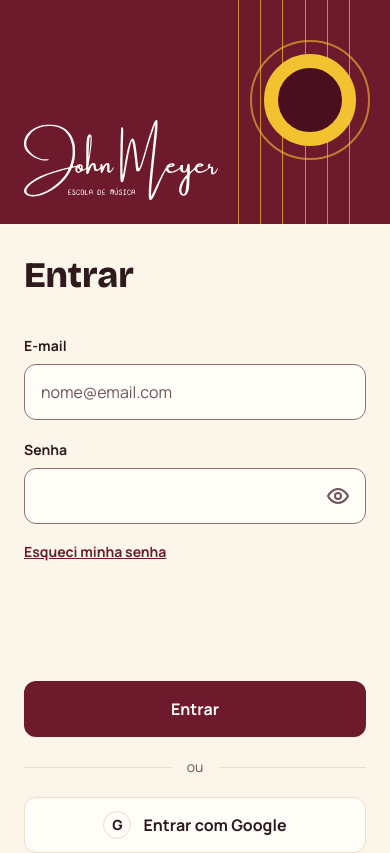
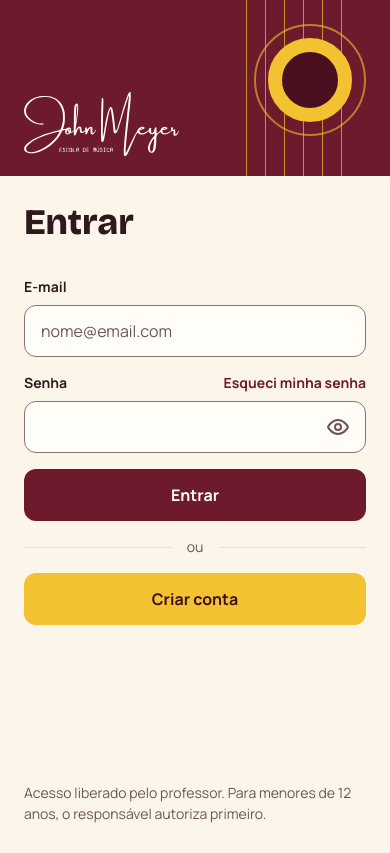
Before and after one commit to rogeriocaetanojr/ava-musica, a Next.js app: page /login in a window 390 px wide. Shown: the top 853 px of the page. Built offline with nearby package versions, Linux system fonts and the light colour scheme; no server answers.

Commit message:
style(login): deixa a tela de entrar compacta e o captcha invisível

```diff
--- a/src/app/criar-conta/formulario-criar-conta.tsx
+++ b/src/app/criar-conta/formulario-criar-conta.tsx
@@ -92,8 +92,8 @@ export function FormularioCriarConta() {
     );
 
   return (
-    <div className="space-y-5">
-      <form onSubmit={criar} noValidate className="space-y-5">
+    <div className="space-y-4">
+      <form onSubmit={criar} noValidate className="space-y-4">
         <Campo
           id="nome"
           rotulo="Nome completo"
@@ -135,13 +135,6 @@ export function FormularioCriarConta() {
           <p>{erro}</p>
         </Aviso>
       )}
-
-      <p className="text-sm text-texto-secundario">
-        Já tem conta?{" "}
-        <Link href="/login" className={link}>
-          Entrar
-        </Link>
-      </p>
     </div>
   );
 }
--- a/src/app/criar-conta/page.tsx
+++ b/src/app/criar-conta/page.tsx
@@ -1,6 +1,7 @@
 import type { Metadata } from "next";
 import { Suspense } from "react";
 import { redirect } from "next/navigation";
+import Link from "next/link";
 import { TelaDeEntrada } from "@/components/tela-de-entrada";
 import { destinoDaSessao, obterSessao } from "@/lib/auth";
 import { tituloDaPagina } from "@/lib/site";
@@ -20,9 +21,21 @@ export default function PaginaCriarConta() {
     <TelaDeEntrada
       chamada="Primeira aula?"
       destaque="Crie a sua conta."
+      apoio="Crie a conta, confirme o e-mail e espere o professor liberar o acesso."
       titulo="Criar conta"
+      rodape={
+        <p className="text-sm text-texto-secundario">
+          Já tem conta?{" "}
+          <Link
+            href="/login"
+            className="inline-flex min-h-11 items-center font-bold text-destaque underline"
+          >
+            Entrar
+          </Link>
+        </p>
+      }
     >
-      <p className="leading-relaxed text-texto-secundario">
+      <p className="text-sm leading-normal text-texto-secundario">
         Depois de confirmar o e-mail, o professor libera o seu acesso. Para
         menores de 12 anos, o responsável autoriza primeiro.
       </p>
--- a/src/app/login/captcha.tsx
+++ b/src/app/login/captcha.tsx
@@ -1,18 +1,28 @@
 "use client";
 
-import { useEffect, useImperativeHandle, useRef, type Ref } from "react";
+import {
+  useEffect,
+  useImperativeHandle,
+  useRef,
+  useState,
+  type Ref,
+} from "react";
 
 // Widget do Cloudflare Turnstile, carregado direto do script oficial (sem
-// pacote). O token vale uma vez só: depois de cada pedido, o formulário
+// pacote), em modo invisível: só aparece quando a Cloudflare pede uma
+// interação. O token vale uma vez só: depois de cada pedido, o formulário
 // chama reiniciar() para gerar outro.
 
 type OpcoesTurnstile = {
   sitekey: string;
   language: string;
   size: "flexible";
+  appearance: "interaction-only";
   callback: (token: string) => void;
   "expired-callback": () => void;
   "error-callback": () => void;
+  "before-interactive-callback": () => void;
+  "after-interactive-callback": () => void;
 };
 
 declare global {
@@ -57,6 +67,8 @@ export function Captcha({
   const chave = process.env.NEXT_PUBLIC_TURNSTILE_SITE_KEY;
   const elemento = useRef<HTMLDivElement>(null);
   const widget = useRef<string | null>(null);
+  // Enquanto não há desafio, o espaço do widget fica fechado.
+  const [interativo, setInterativo] = useState(false);
   // O callback muda a cada render do formulário; o widget lê o mais recente.
   const avisar = useRef(aoMudarToken);
   useEffect(() => {
@@ -80,9 +92,12 @@ export function Captcha({
           sitekey: chave,
           language: "pt-br",
           size: "flexible",
+          appearance: "interaction-only",
           callback: (token) => avisar.current(token),
           "expired-callback": () => avisar.current(null),
           "error-callback": () => avisar.current(null),
+          "before-interactive-callback": () => setInterativo(true),
+          "after-interactive-callback": () => setInterativo(false),
         });
       })
       .catch(() => avisar.current(null));
@@ -93,5 +108,10 @@ export function Captcha({
     };
   }, [chave]);
 
-  return <div ref={elemento} className="min-h-[65px]" />;
+  return (
+    <div
+      ref={elemento}
+      className={interativo ? "min-h-[65px]" : "m-0! h-0 overflow-hidden"}
+    />
+  );
 }
--- a/src/app/login/formulario-login.tsx
+++ b/src/app/login/formulario-login.tsx
@@ -3,7 +3,7 @@
 import { useRef, useState } from "react";
 import Link from "next/link";
 import { Aviso } from "@/components/aviso";
-import { Botao } from "@/components/botao";
+import { Botao, classesDoBotao } from "@/components/botao";
 import { Campo } from "@/components/campo";
 import { CampoSenha } from "@/components/campo-senha";
 import { criarClienteNavegador } from "@/lib/supabase/navegador";
@@ -18,9 +18,6 @@ import {
   MENSAGEM_MUITAS_TENTATIVAS,
 } from "./mensagens";
 
-const link =
-  "inline-flex min-h-12 items-center text-sm font-bold text-destaque underline";
-
 export function FormularioLogin() {
   const [email, setEmail] = useState("");
   const [senha, setSenha] = useState("");
@@ -28,21 +25,6 @@ export function FormularioLogin() {
   const [erro, setErro] = useState<string | null>(null);
   const [tokenCaptcha, setTokenCaptcha] = useState<string | null>(null);
   const captcha = useRef<ControleDoCaptcha>(null);
-
-  async function entrarComGoogle() {
-    const supabase = criarClienteNavegador();
-    const { error } = await supabase.auth.signInWithOAuth({
-      provider: "google",
-      options: { redirectTo: `${window.location.origin}/auth/callback` },
-    });
-    if (error) {
-      setErro(
-        ehLimiteDeTentativas(error)
-          ? MENSAGEM_MUITAS_TENTATIVAS
-          : "Não foi possível entrar com o Google. Tente com e-mail e senha.",
-      );
-    }
-  }
 
   async function entrar(evento: React.FormEvent<HTMLFormElement>) {
     evento.preventDefault();
@@ -80,8 +62,8 @@ export function FormularioLogin() {
   }
 
   return (
-    <div className="space-y-5">
-      <form onSubmit={entrar} className="space-y-5">
+    <div className="space-y-4">
+      <form onSubmit={entrar} className="space-y-4">
         <Campo
           id="email"
           rotulo="E-mail"
@@ -93,7 +75,6 @@ export function FormularioLogin() {
           value={email}
           onChange={(evento) => setEmail(evento.target.value)}
         />
-        <div className="space-y-1">
         <CampoSenha
           id="senha"
           rotulo="Senha"
@@ -101,11 +82,15 @@ export function FormularioLogin() {
           autoComplete="current-password"
           value={senha}
           onChange={(evento) => setSenha(evento.target.value)}
-          />
-          <Link href="/esqueci-senha" className={link}>
+          acao={
+            <Link
+              href="/esqueci-senha"
+              className="-my-3 inline-flex min-h-11 items-center text-sm font-bold text-destaque hover:underline"
+            >
               Esqueci minha senha
             </Link>
-        </div>
+          }
+        />
         <Captcha ref={captcha} aoMudarToken={setTokenCaptcha} />
         <Botao type="submit" disabled={ocupado}>
           {ocupado ? "Entrando…" : "Entrar"}
@@ -126,32 +111,9 @@ export function FormularioLogin() {
         ou
         <span className="h-px flex-1 bg-linha" />
       </div>
-      <Botao variante="secundario" onClick={entrarComGoogle}>
-        <span
-          aria-hidden="true"
-          className="flex size-7 items-center justify-center rounded-full border border-linha text-sm font-extrabold"
-        >
-          G
-        </span>
-        Entrar com Google
-      </Botao>
-
-      <p className="text-sm text-texto-secundario">
-        Ainda não tem conta?{" "}
-        <Link href="/criar-conta" className={link}>
+      <Link href="/criar-conta" className={classesDoBotao("destaque")}>
         Criar conta
       </Link>
-      </p>
-
-      {/* No celular, a versão curta deste aviso fica no rodapé da página. */}
-      <div className="hidden md:block">
-        <Aviso>
-          <p>
-            Quem cria a conta espera o professor liberar o acesso. Para menores
-            de 12 anos, o responsável autoriza primeiro.
-          </p>
-        </Aviso>
-      </div>
     </div>
   );
 }
--- a/src/app/login/page.tsx
+++ b/src/app/login/page.tsx
@@ -1,10 +1,8 @@
 import type { Metadata } from "next";
 import { Suspense } from "react";
 import { redirect } from "next/navigation";
-import Link from "next/link";
-import { LogoDoAva } from "@/components/logo-do-ava";
 import { Aviso } from "@/components/aviso";
-import { BocaDoViolao, Cordas } from "@/components/cordas";
+import { TelaDeEntrada } from "@/components/tela-de-entrada";
 import { destinoDaSessao, obterSessao } from "@/lib/auth";
 import { tituloDaPagina } from "@/lib/site";
 import { FormularioLogin } from "./formulario-login";
@@ -59,64 +57,20 @@ export default function PaginaLogin({
   searchParams: Parametros;
 }) {
   return (
-    <main
-      data-tela-cheia
-      className="flex flex-1 flex-col md:grid md:min-h-screen md:grid-cols-[13fr_11fr]"
+    <TelaDeEntrada
+      chamada="Afine e entre."
+      destaque="A aula de hoje te espera."
+      apoio="Vídeos, cifras, playbacks e provas das suas aulas de música, num só lugar."
+      titulo="Entrar"
+      subtitulo="Entre com o seu e-mail e a sua senha."
+      nota="Acesso liberado pelo professor. Para menores de 12 anos, o responsável autoriza primeiro."
+      semPrivacidade
     >
-      <section className="relative flex h-56 shrink-0 flex-col justify-end overflow-hidden bg-bordo px-6 py-6 text-sobre-bordo md:h-auto md:justify-start md:px-15 md:py-12">
-        {/* No celular, os enfeites ficam no canto direito do topo. */}
-        <Cordas className="absolute inset-y-0 right-10 flex w-28 md:hidden" />
-        <BocaDoViolao className="absolute top-10 right-5 size-30 md:hidden" />
-        <Cordas className="absolute inset-y-0 left-[78%] hidden w-28 -translate-x-1/2 md:flex lg:left-[70%]" />
-        <BocaDoViolao className="absolute top-1/2 left-[78%] hidden size-40 -translate-x-1/2 -translate-y-1/2 md:block lg:left-[70%] lg:size-56" />
-
-        <div className="relative flex items-center gap-3">
-          <LogoDoAva className="[--altura:80px] md:[--altura:120px]" />
-        </div>
-
-        <div className="relative my-auto hidden max-w-md space-y-6 py-12 md:block">
-          <p className="font-titulo text-5xl leading-[1.1] tracking-tight lg:text-6xl">
-            Afine e entre.
-            <span className="block text-amarelo">
-              A aula de hoje te espera.
-            </span>
-          </p>
-          <p className="text-lg leading-relaxed">
-            Vídeos, cifras, playbacks e provas das suas aulas de música, num só
-            lugar.
-          </p>
-        </div>
-
-        <p className="relative hidden text-sm md:block">Aulas de música</p>
-      </section>
-
-      <section className="flex flex-1 flex-col px-6 pt-8 pb-6 md:items-center md:justify-center md:px-16 md:py-10">
-        <div className="flex w-full flex-1 flex-col gap-6 md:max-w-100 md:flex-none">
-          <div className="space-y-4">
-            <h1 className="font-titulo text-4xl text-texto">Entrar</h1>
-            <p className="hidden leading-relaxed text-texto-secundario md:block">
-              Entre com o seu e-mail e a sua senha, ou com a sua conta Google.
-            </p>
-          </div>
-          <Suspense>
-            <RedirecionarLogado />
-            <AvisoDeErro searchParams={searchParams} />
-          </Suspense>
-          <FormularioLogin />
-          <footer className="mt-auto space-y-1 pt-6 md:mt-0 md:pt-0">
-            <p className="text-sm leading-relaxed text-texto-secundario md:hidden">
-              O professor libera cada conta nova. Para menores de 12 anos, o
-              responsável autoriza primeiro.
-            </p>
-            <Link
-              href="/privacidade"
-              className="inline-flex min-h-12 items-center text-sm font-bold text-destaque underline"
-            >
-              Política de privacidade
-            </Link>
-          </footer>
-        </div>
-      </section>
-    </main>
+      <Suspense>
+        <RedirecionarLogado />
+        <AvisoDeErro searchParams={searchParams} />
+      </Suspense>
+      <FormularioLogin />
+    </TelaDeEntrada>
   );
 }
--- a/src/components/botao.tsx
+++ b/src/components/botao.tsx
@@ -14,7 +14,7 @@ export function classesDoBotao(
   variante: VarianteDoBotao = "primario",
   extra = "",
 ): string {
-  return `inline-flex min-h-14 w-full items-center justify-center gap-3 rounded-xl px-5 py-3 text-base font-bold transition-colors disabled:opacity-60 ${VARIANTES[variante]} ${extra}`;
+  return `inline-flex min-h-13 w-full items-center justify-center gap-3 rounded-xl px-5 py-3 text-base font-bold transition-colors disabled:opacity-60 ${VARIANTES[variante]} ${extra}`;
 }
 
 export function Botao({
--- a/src/components/campo-senha.tsx
+++ b/src/components/campo-senha.tsx
@@ -1,31 +1,37 @@
 "use client";
 
-import { useState, type InputHTMLAttributes } from "react";
+import { useState, type InputHTMLAttributes, type ReactNode } from "react";
 
 // Campo de senha com o rótulo acima e o botão de mostrar ou esconder a senha.
 export function CampoSenha({
   id,
   rotulo,
   dica,
+  acao,
   ...resto
 }: Omit<InputHTMLAttributes<HTMLInputElement>, "type"> & {
   id: string;
   rotulo: string;
   dica?: string;
+  // Link na mesma linha do rótulo, à direita (por exemplo, "Esqueci minha senha").
+  acao?: ReactNode;
 }) {
   const [visivel, setVisivel] = useState(false);
 
   return (
     <div className="space-y-2">
-      <label htmlFor={id} className="block text-sm font-bold text-texto">
-        {rotulo}
-      </label>
+      <div className="flex items-end justify-between gap-4">
+        <label htmlFor={id} className="block text-sm font-bold text-texto">
+          {rotulo}
+        </label>
+        {acao}
+      </div>
       <div className="relative">
         <input
           id={id}
           type={visivel ? "text" : "password"}
           aria-describedby={dica ? `${id}-dica` : undefined}
-          className="min-h-14 w-full rounded-xl border border-borda-campo bg-superficie py-3 pr-16 pl-4 text-base text-texto placeholder:text-texto-secundario"
+          className="min-h-13 w-full rounded-xl border border-borda-campo bg-superficie py-3 pr-16 pl-4 text-base text-texto placeholder:text-texto-secundario"
           {...resto}
         />
         <button
--- a/src/components/campo.tsx
+++ b/src/components/campo.tsx
@@ -14,7 +14,7 @@ export function Campo({
       </label>
       <input
         id={id}
-        className={`min-h-14 w-full rounded-xl border border-borda-campo bg-superficie px-4 py-3 text-base text-texto placeholder:text-texto-secundario ${className ?? ""}`}
+        className={`min-h-13 w-full rounded-xl border border-borda-campo bg-superficie px-4 py-3 text-base text-texto placeholder:text-texto-secundario ${className ?? ""}`}
         {...resto}
       />
     </div>
--- a/src/components/tela-de-entrada.tsx
+++ b/src/components/tela-de-entrada.tsx
@@ -3,56 +3,92 @@ import Link from "next/link";
 import { BocaDoViolao, Cordas } from "@/components/cordas";
 import { LogoDoAva } from "@/components/logo-do-ava";
 
-// Moldura das telas de entrada (criar conta e convite): a faixa bordô com o
-// logo à esquerda, ou no topo no celular, e o formulário ao lado. Mesmo
-// visual do login.
+// Moldura das telas de entrada (login, criar conta e convite): a faixa bordô
+// com o logo à esquerda, ou no topo no celular, e o formulário ao lado. As
+// medidas cabem sem rolagem em 1280×720 e em 390×844.
 export function TelaDeEntrada({
   chamada,
   destaque,
+  apoio,
   titulo,
+  subtitulo,
+  nota,
+  rodape,
+  semPrivacidade = false,
   children,
 }: {
   chamada: string;
   destaque: string;
+  // Frase menor abaixo da chamada, só no computador.
+  apoio?: string;
   titulo: string;
+  // Texto abaixo do título, só no computador.
+  subtitulo?: string;
+  // Texto curto no pé da tela, só no celular.
+  nota?: string;
+  // Link extra na linha do rodapé, ao lado da política de privacidade.
+  rodape?: ReactNode;
+  // Esconde o link da política de privacidade no rodapé.
+  semPrivacidade?: boolean;
   children: ReactNode;
 }) {
   return (
     <main
       data-tela-cheia
-      className="flex flex-1 flex-col md:grid md:min-h-screen md:grid-cols-[13fr_11fr]"
+      className="flex min-h-dvh flex-1 flex-col md:grid md:grid-cols-[13fr_11fr]"
     >
-      <section className="relative flex h-56 shrink-0 flex-col justify-end overflow-hidden bg-bordo px-6 py-6 text-sobre-bordo md:h-auto md:justify-start md:px-15 md:py-12">
-        <Cordas className="absolute inset-y-0 right-10 flex w-28 md:hidden" />
-        <BocaDoViolao className="absolute top-10 right-5 size-30 md:hidden" />
-        <Cordas className="absolute inset-y-0 left-[78%] hidden w-28 -translate-x-1/2 md:flex lg:left-[70%]" />
-        <BocaDoViolao className="absolute top-1/2 left-[78%] hidden size-40 -translate-x-1/2 -translate-y-1/2 md:block lg:left-[70%] lg:size-56" />
+      <section className="relative flex h-44 shrink-0 flex-col justify-end overflow-hidden bg-bordo px-6 pb-5 text-sobre-bordo md:h-auto md:justify-start md:px-15 md:py-10">
+        {/* No celular, os enfeites ficam no canto direito do topo. */}
+        <Cordas className="absolute inset-y-0 right-12 flex w-24 md:hidden" />
+        <BocaDoViolao className="absolute top-6 right-6 size-28 md:hidden" />
+        <Cordas className="absolute inset-y-0 left-[76%] hidden w-28 -translate-x-1/2 md:flex" />
+        <BocaDoViolao className="absolute top-1/2 left-[76%] hidden size-44 -translate-x-1/2 -translate-y-1/2 md:block lg:size-52 2xl:size-56" />
 
-        <div className="relative flex items-center gap-3">
-          <LogoDoAva className="[--altura:80px] md:[--altura:120px]" />
+        <div className="relative flex items-center">
+          <LogoDoAva className="[--altura:64px] md:[--altura:88px]" />
         </div>
 
-        <div className="relative my-auto hidden max-w-md space-y-6 py-12 md:block">
-          <p className="font-titulo text-5xl leading-[1.1] tracking-tight lg:text-6xl">
+        <div className="relative my-auto hidden max-w-[22rem] space-y-5 2xl:max-w-[26rem] md:block">
+          <p className="font-titulo text-4xl leading-[1.05] tracking-tight lg:text-[3.25rem] 2xl:text-6xl">
             {chamada}
             <span className="block text-amarelo">{destaque}</span>
           </p>
+          {apoio && <p className="text-lg leading-relaxed">{apoio}</p>}
         </div>
 
         <p className="relative hidden text-sm md:block">Aulas de música</p>
       </section>
 
-      <section className="flex flex-1 flex-col px-6 pt-8 pb-6 md:items-center md:justify-center md:px-16 md:py-10">
-        <div className="flex w-full flex-1 flex-col gap-6 md:max-w-100 md:flex-none">
-          <h1 className="font-titulo text-4xl text-texto">{titulo}</h1>
+      <section className="flex flex-1 flex-col px-6 pt-6 pb-4 md:items-center md:justify-center md:px-16 md:py-8">
+        <div className="flex w-full flex-1 flex-col gap-5 md:max-w-88 md:flex-none">
+          <div className="space-y-3">
+            <h1 className="font-titulo text-4xl leading-tight text-texto">
+              {titulo}
+            </h1>
+            {subtitulo && (
+              <p className="hidden leading-normal text-texto-secundario md:block">
+                {subtitulo}
+              </p>
+            )}
+          </div>
           {children}
-          <footer className="mt-auto pt-6 md:mt-0 md:pt-0">
-            <Link
-              href="/privacidade"
-              className="inline-flex min-h-12 items-center text-sm font-bold text-destaque underline"
-            >
-              Política de privacidade
-            </Link>
+          <footer className="mt-auto space-y-1 md:mt-0">
+            {nota && (
+              <p className="text-sm leading-normal text-texto-secundario md:hidden">
+                {nota}
+              </p>
+            )}
+            <div className="flex flex-wrap items-center justify-between gap-x-4">
+              {rodape}
+              {!semPrivacidade && (
+                <Link
+                  href="/privacidade"
+                  className="inline-flex min-h-11 items-center text-sm font-bold text-destaque underline"
+                >
+                  Política de privacidade
+                </Link>
+              )}
+            </div>
           </footer>
         </div>
       </section>
```
Also changed, not shown: 1 other file (tests, documents, lock files or other folders). Lines whose indentation alone changed are shown as unchanged.
